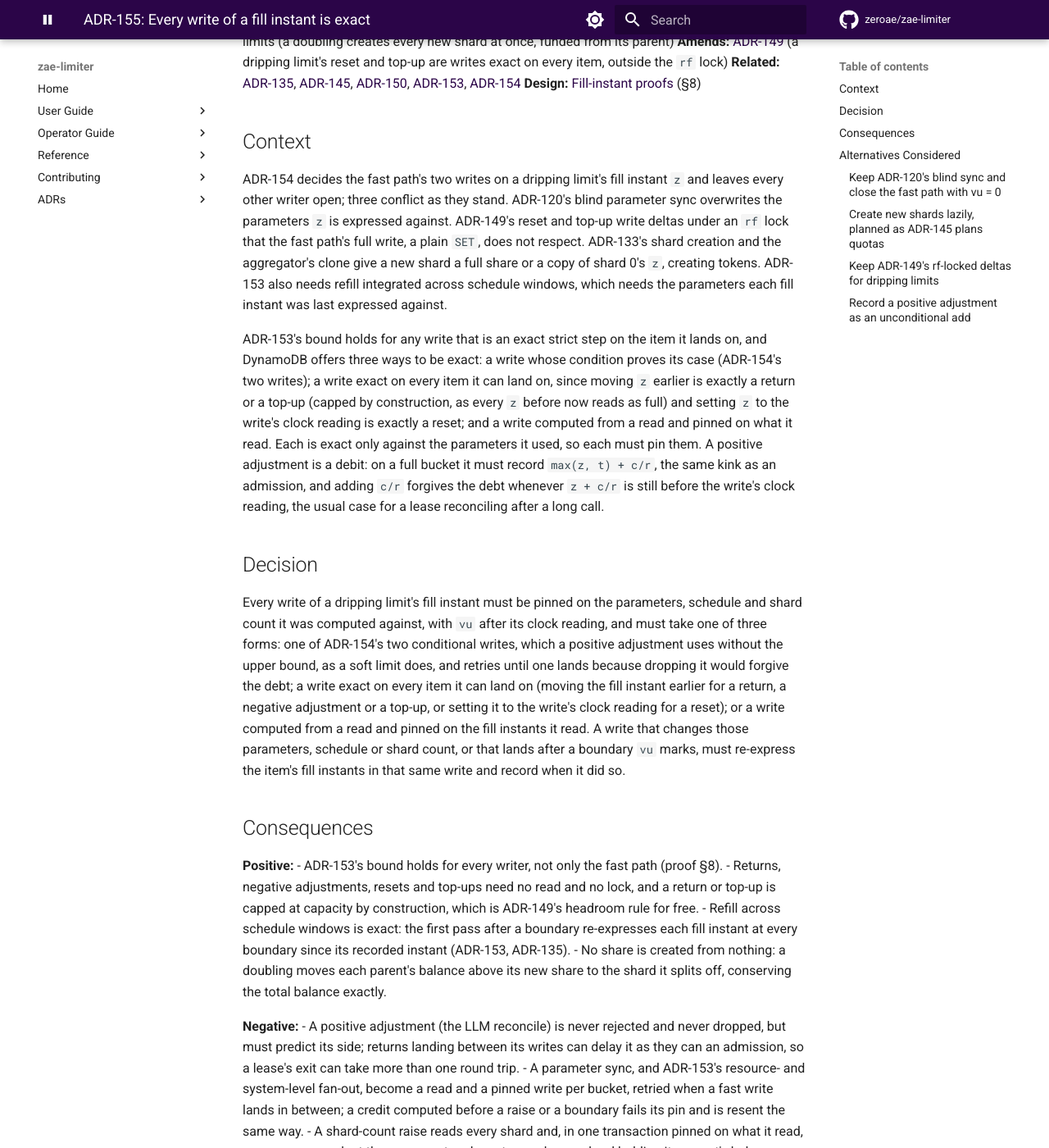
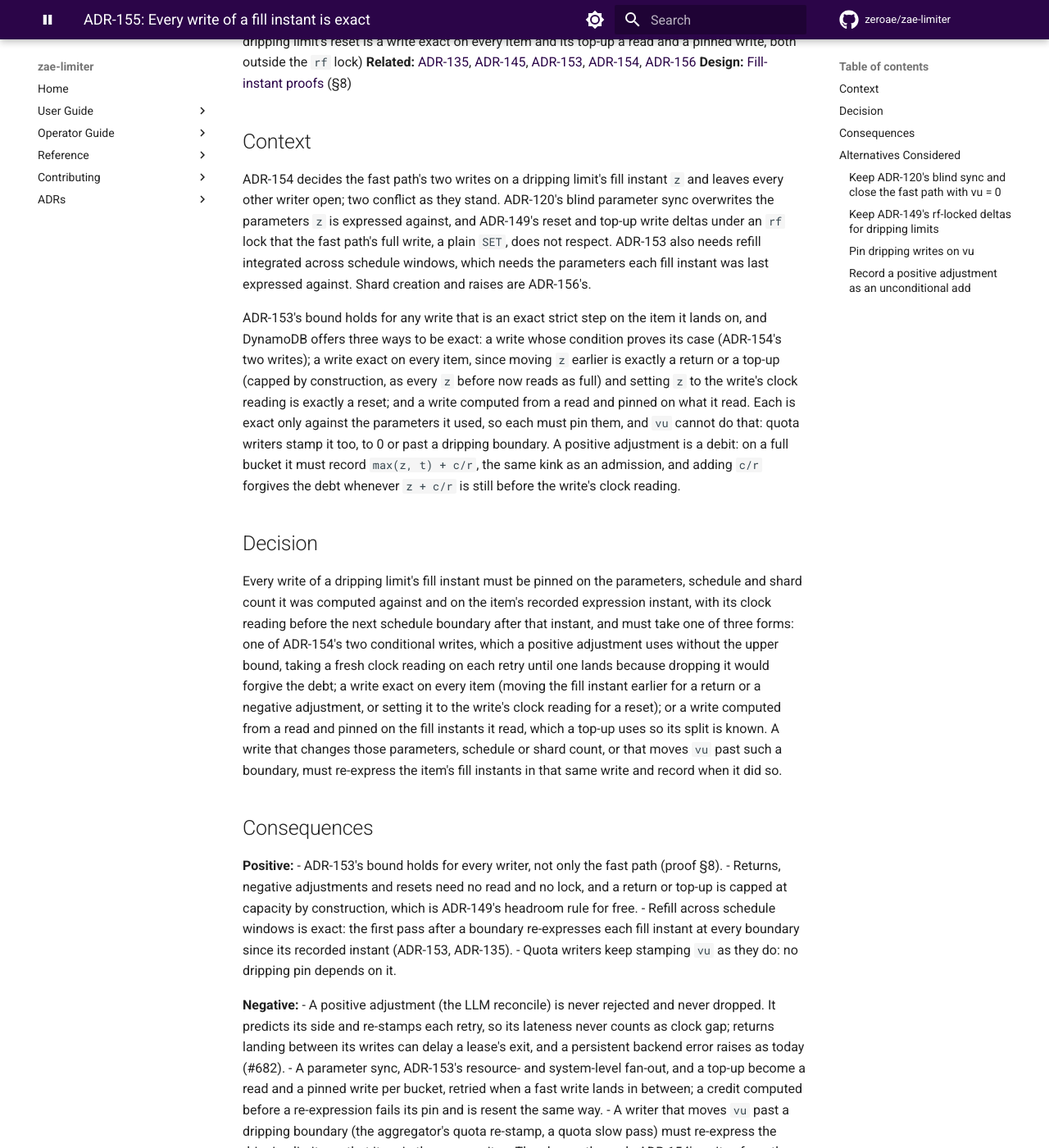
Before and after one commit to zeroae/zae-limiter, an MkDocs documentation site: the page built from docs/adr/155-fill-instant-writers.md, in a window 1280 px wide and 1400 px high, scrolled down 193 px. Shown: the whole window at 82% size. Built offline with MkDocs 1.6.1 and Material for MkDocs 9.7.7, drawn with Linux system fonts in a browser that asks for light colours; comment, search, counter and statistics services are not loaded; the version menu is left out; some of the changed text lies outside the part shown.

Commit message:
📝 docs(adr): resolve the ADR-155 consistency review, add ADR-156
The second consistency pass found eight gaps around ADR-155's writers.

ADR-156 (new) takes shard raises out of ADR-155: a raise stamps a
short-lived marker every write refuses while it is live, so it lands on
a hot bucket; it then reads every shard and commits one transaction
moving each parent's surplus to its new shard. The reserved wcu budget
belongs to the partition, so a new shard's starts full; a shard missing
while others exist is created empty; new shards copy their parent's
item, with windows and quotas handled as ADR-140 and ADR-145 require.

ADR-155 pins dripping writes on the recorded expression instant, not
vu, which quota writers also stamp. A positive adjustment re-stamps on
each retry, so its lateness never counts as clock gap, and a top-up
reads first so ADR-149's record knows its split.

ADR-154 debits soft limits in a separate write after admission, so only
a hard limit can reject (amends ADR-151). It bounds consume, adjust and
release amounts at MAX_TOKENS, never degrades on overflow, counts every
resource's limits in a multi-resource retry cap, and moves the schema
version to 0.11.0 for tracking.

ADR-153 excludes wcu from the bound, puts the operator grant term in
the Decision, counts an admission's retries in s, and fixes which
shards start full.

Refs #808

Co-Authored-By: Claude Opus 5.5 <noreply@anthropic.com>

```diff
--- a/docs/adr/155-fill-instant-writers.md
+++ b/docs/adr/155-fill-instant-writers.md
@@ -3,69 +3,67 @@
 **Status:** Proposed
 **Date:** 2026-11-07
 **Issue:** Refs [#808](https://github.com/zeroae/zae-limiter/issues/808)
-**Partially supersedes:** [ADR-120](120-bucket-param-sync.md) for dripping limits (a parameter sync is a read and a pinned write, not a blind update), [ADR-133](133-client-shard-creation.md) for dripping limits (a doubling creates every new shard at once, funded from its parent)
-**Amends:** [ADR-149](149-reset-and-top-up.md) (a dripping limit's reset and top-up are writes exact on every item, outside the `rf` lock)
-**Related:** [ADR-135](135-scheduled-limits.md), [ADR-145](145-sharded-quota-conserves-allowance.md), [ADR-150](150-move-entity-to-new-parent.md), [ADR-153](153-admission-contract-for-dripping-limits.md), [ADR-154](154-fill-instant-fast-path.md)
+**Partially supersedes:** [ADR-120](120-bucket-param-sync.md) for dripping limits (a parameter sync is a read and a pinned write, not a blind update)
+**Amends:** [ADR-149](149-reset-and-top-up.md) (a dripping limit's reset is a write exact on every item and its top-up a read and a pinned write, both outside the `rf` lock)
+**Related:** [ADR-135](135-scheduled-limits.md), [ADR-145](145-sharded-quota-conserves-allowance.md), [ADR-153](153-admission-contract-for-dripping-limits.md), [ADR-154](154-fill-instant-fast-path.md), [ADR-156](156-dripping-shard-raises.md)
 **Design:** [Fill-instant proofs](../contributing/fill-instant-proofs.md) (§8)
 
 ## Context
 
 ADR-154 decides the fast path's two writes on a dripping limit's fill instant `z` and leaves
-every other writer open; three conflict as they stand. ADR-120's blind parameter sync
-overwrites the parameters `z` is expressed against. ADR-149's reset and top-up write deltas
-under an `rf` lock that the fast path's full write, a plain `SET`, does not respect. ADR-133's
-shard creation and the aggregator's clone give a new shard a full share or a copy of shard 0's
-`z`, creating tokens. ADR-153 also needs refill integrated across schedule windows, which needs
-the parameters each fill instant was last expressed against.
+every other writer open; two conflict as they stand. ADR-120's blind parameter sync overwrites
+the parameters `z` is expressed against, and ADR-149's reset and top-up write deltas under an
+`rf` lock that the fast path's full write, a plain `SET`, does not respect. ADR-153 also needs
+refill integrated across schedule windows, which needs the parameters each fill instant was
+last expressed against. Shard creation and raises are ADR-156's.
 
 ADR-153's bound holds for any write that is an exact strict step on the item it lands on, and
-DynamoDB offers three ways to be exact: a write whose condition proves its case (ADR-154's
-two writes); a write exact on every item it can land on, since moving `z` earlier is exactly a
-return or a top-up (capped by construction, as every `z` before now reads as full) and setting
-`z` to the write's clock reading is exactly a reset; and a write computed from a read and
-pinned on what it read. Each is exact only against the parameters it used, so each must pin
-them. A positive adjustment is a debit: on a full bucket it must record `max(z, t) + c/r`, the
-same kink as an admission, and adding `c/r` forgives the debt whenever `z + c/r` is still
-before the write's clock reading, the usual case for a lease reconciling after a long call.
+DynamoDB offers three ways to be exact: a write whose condition proves its case (ADR-154's two
+writes); a write exact on every item, since moving `z` earlier is exactly a return or a top-up
+(capped by construction, as every `z` before now reads as full) and setting `z` to the write's
+clock reading is exactly a reset; and a write computed from a read and pinned on what it read.
+Each is exact only against the parameters it used, so each must pin them, and `vu` cannot do
+that: quota writers stamp it too, to 0 or past a dripping boundary. A positive adjustment is a
+debit: on a full bucket it must record `max(z, t) + c/r`, the same kink as an admission, and
+adding `c/r` forgives the debt whenever `z + c/r` is still before the write's clock reading.
 
 ## Decision
 
 Every write of a dripping limit's fill instant must be pinned on the parameters, schedule and
-shard count it was computed against, with `vu` after its clock reading, and must take one of
-three forms: one of ADR-154's two conditional writes, which a positive adjustment uses without
-the upper bound, as a soft limit does, and retries until one lands because dropping it would
-forgive the debt; a write exact on every item it can land on (moving the fill instant earlier
-for a return, a negative adjustment or a top-up, or setting it to the write's clock reading
-for a reset); or a write computed from a read and pinned on the fill instants it read. A write
-that changes those parameters, schedule or shard count, or that lands after a boundary `vu`
-marks, must re-express the item's fill instants in that same write and record when it did so.
+shard count it was computed against and on the item's recorded expression instant, with its
+clock reading before the next schedule boundary after that instant, and must take one of three
+forms: one of ADR-154's two conditional writes, which a positive adjustment uses without the
+upper bound, taking a fresh clock reading on each retry until one lands because dropping it
+would forgive the debt; a write exact on every item (moving the fill instant earlier for a
+return or a negative adjustment, or setting it to the write's clock reading for a reset); or a
+write computed from a read and pinned on the fill instants it read, which a top-up uses so its
+split is known. A write that changes those parameters, schedule or shard count, or that moves
+`vu` past such a boundary, must re-express the item's fill instants in that same write and
+record when it did so.
 
 ## Consequences
 
 **Positive:**
 - ADR-153's bound holds for every writer, not only the fast path (proof §8).
-- Returns, negative adjustments, resets and top-ups need no read and no lock, and a return or
-  top-up is capped at capacity by construction, which is ADR-149's headroom rule for free.
+- Returns, negative adjustments and resets need no read and no lock, and a return or top-up is
+  capped at capacity by construction, which is ADR-149's headroom rule for free.
 - Refill across schedule windows is exact: the first pass after a boundary re-expresses each
   fill instant at every boundary since its recorded instant (ADR-153, ADR-135).
-- No share is created from nothing: a doubling moves each parent's balance above its new share
-  to the shard it splits off, conserving the total balance exactly.
+- Quota writers keep stamping `vu` as they do: no dripping pin depends on it.
 
 **Negative:**
-- A positive adjustment (the LLM reconcile) is never rejected and never dropped, but must
-  predict its side; returns landing between its writes can delay it as they can an admission,
-  so a lease's exit can take more than one round trip.
-- A parameter sync, and ADR-153's resource- and system-level fan-out, become a read and a
-  pinned write per bucket, retried when a fast write lands in between; a credit computed before
-  a raise or a boundary fails its pin and is resent the same way.
-- A shard-count raise reads every shard and, in one transaction pinned on what it read,
-  re-expresses each at the new count and creates each new shard holding its parent's balance
-  above the parent's new share: as many items as the new count (at most 32, plus ADR-150's owner
-  check), with quotas on those items planned as ADR-145 plans them. The aggregator neither
-  refills nor clones a dripping limit, and doubles a bucket holding one only this way.
-- The slow path sends ADR-154's writes from the image it read; the consumption-only retry, the
-  `rf`-locked refill and the separate #633 seed go away for dripping limits. A bucket's first
-  shard, or a limit configured after its item existed, starts full (with ADR-150's owner check).
+- A positive adjustment (the LLM reconcile) is never rejected and never dropped. It predicts its
+  side and re-stamps each retry, so its lateness never counts as clock gap; returns landing
+  between its writes can delay a lease's exit, and a persistent backend error raises as today
+  (#682).
+- A parameter sync, ADR-153's resource- and system-level fan-out, and a top-up become a read and
+  a pinned write per bucket, retried when a fast write lands in between; a credit computed
+  before a re-expression fails its pin and is resent the same way.
+- A writer that moves `vu` past a dripping boundary (the aggregator's quota re-stamp, a quota
+  slow pass) must re-express the dripping limits on that item in the same write.
+- The slow path sends ADR-154's writes from the image it read. The consumption-only retry, the
+  `rf`-locked refill and the separate #633 seed go away for dripping limits, and a limit
+  configured after its item existed starts full on every shard.
 - Quotas keep ADR-149's `rf`-locked deltas, so a reset or top-up on an item carrying both
   writes both forms in one transaction. A reset forgives a dripping limit's debt.
 - The item gains one attribute: the instant its fill instants were last expressed.
@@ -76,14 +74,14 @@ marks, must re-express the item's fill instants in that same write and record wh
 Rejected because: the next pass cannot re-express a fill instant whose parameters were
 overwritten.
 
-### Create new shards lazily, planned as ADR-145 plans quotas
-Rejected because: a dripping limit has no period or grant count to plan from, and a raise that
-creates every new shard at once needs neither.
-
 ### Keep ADR-149's `rf`-locked deltas for dripping limits
 Rejected because: the fast path's full write sets `z` without moving `rf`, so a delta computed
 from a read can be overtaken unseen.
 
+### Pin dripping writes on `vu`
+Rejected because: a quota's `vu = 0` would force every return to read first, and a quota
+writer moving `vu` would hide a dripping boundary.
+
 ### Record a positive adjustment as an unconditional add
 Rejected because: it forgives the debt on a full bucket (the review measured 17 times the
 `2 r s` term), the over-admission this record exists to remove.
```
Also changed, not shown: docs/adr/153-admission-contract-for-dripping-limits.md (+13 -10 lines), docs/adr/154-fill-instant-fast-path.md (+33 -27 lines), docs/adr/156-dripping-shard-raises.md (added, +71 -0 lines).
